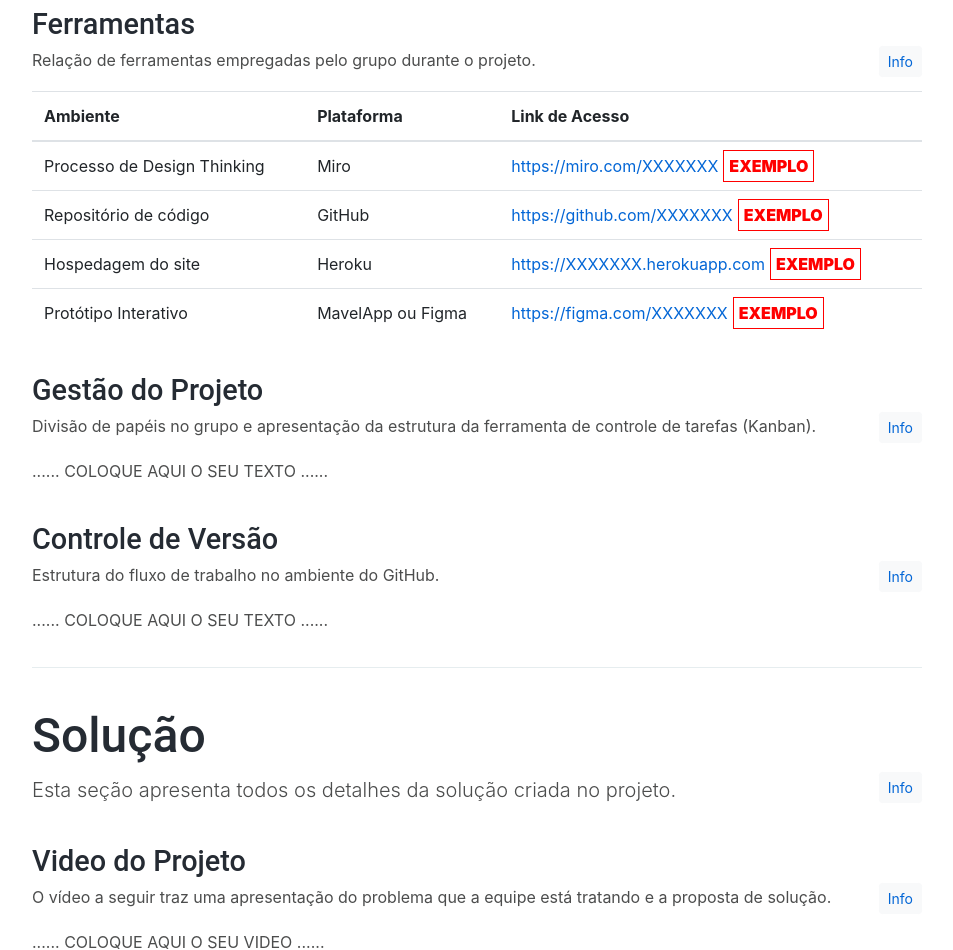
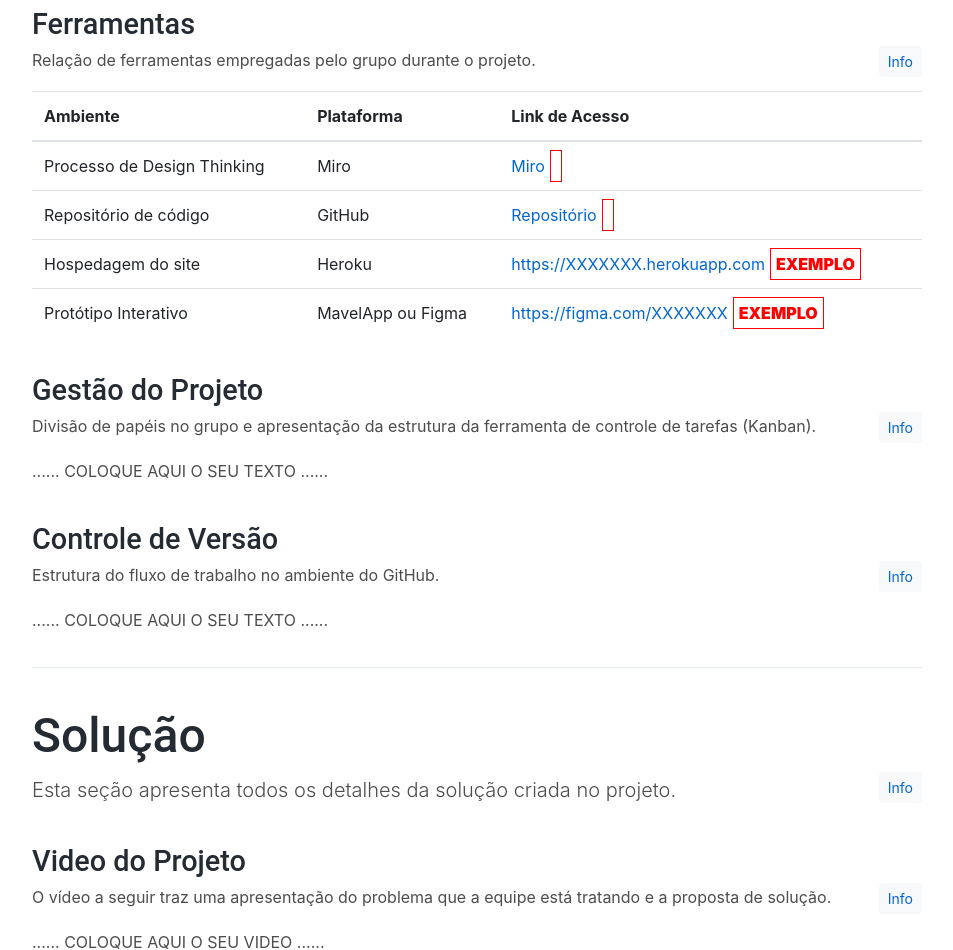
Before and after one commit to ICEI-PUC-Minas-PMGCC-TI/ti-1-pmg-cc-t-20241-workoutmotion, a plain HTML site: page docs/index.html in a window 1280 px wide. Shown: the part 2902-3852 px from the top of the page, without its empty margins (293-1246 px from the left). Drawn offline with Linux system fonts and the light colour scheme.

Commit message:
Update index.html

```diff
--- a/docs/index.html
+++ b/docs/index.html
@@ -362,12 +362,12 @@
                     <tr>
                         <td>Processo de Design Thinking</td>
                         <td>Miro</td>
-                        <td><a href="https://miro.com/XXXXXXX">https://miro.com/XXXXXXX</a><span class="exemplo">EXEMPLO</span></td>
+                        <td><a href="https://miro.com/app/board/uXjVKZunCbs=/">Miro</a><span class="exemplo"></span></td>
                     </tr>
                     <tr>
                         <td>Repositório de código</td>
                         <td>GitHub</td>
-                        <td><a href="https://github.com/XXXXXXX">https://github.com/XXXXXXX</a><span class="exemplo">EXEMPLO</span></td>
+                        <td><a href="https://github.com/ICEI-PUC-Minas-PMGCC-TI/ti-1-pmg-cc-t-20241-workoutmotion">Repositório</a><span class="exemplo"></span></td>
                     </tr>
                     <tr>
                         <td>Hospedagem do site</td>
```
